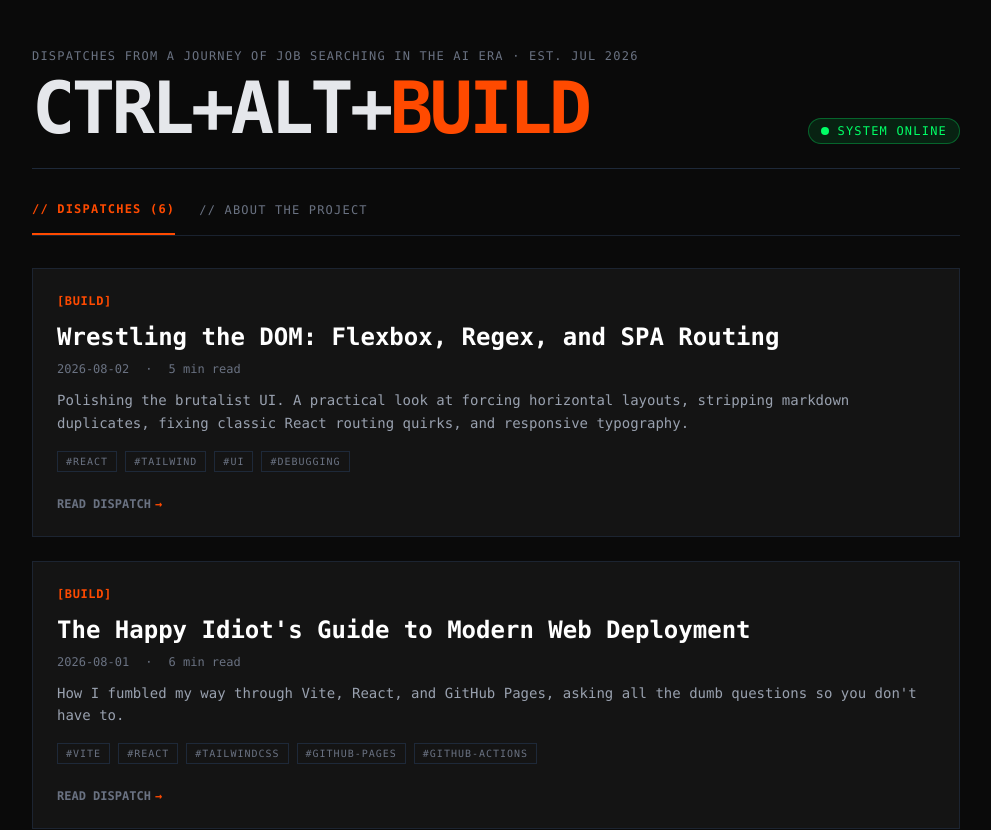
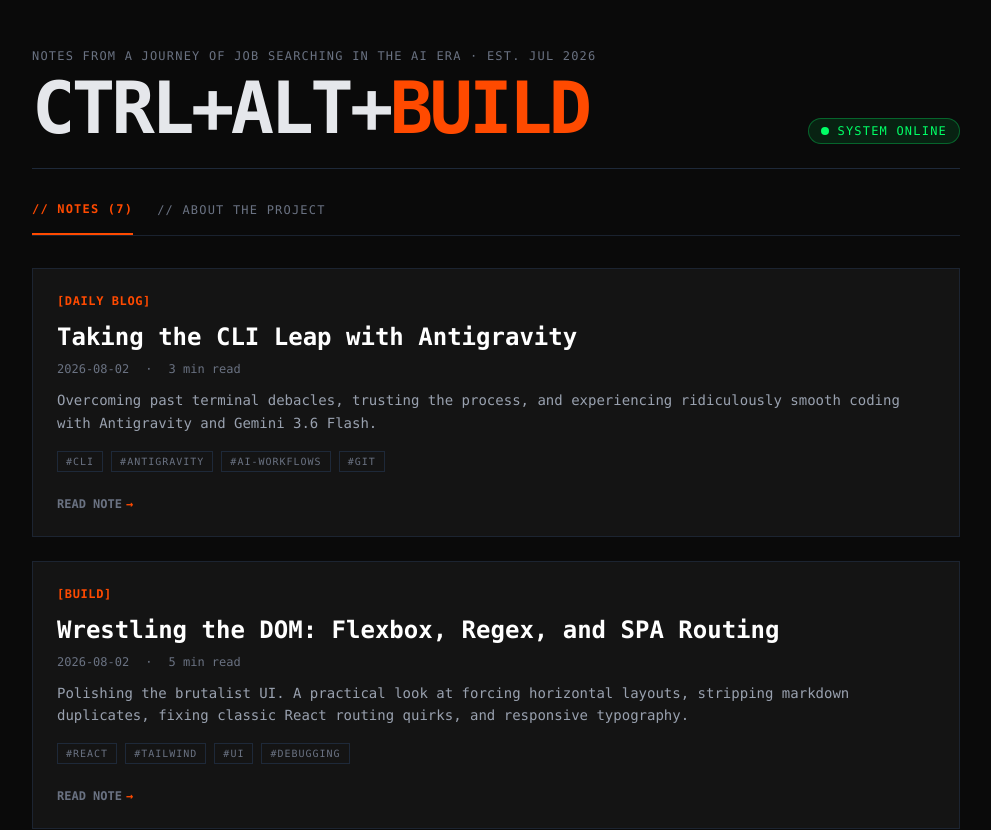
Before and after one commit to markhamill/ctrl-alt-build, a React (Vite) app: page / in a window 1280 px wide. Shown: the top 830 px of the page, without its empty margins (144-1135 px from the left). Built offline with nearby package versions, Linux system fonts and the light colour scheme.

Commit message:
New blog entry, some minor style changes

```diff
--- a/src/App.tsx
+++ b/src/App.tsx
@@ -19,7 +19,7 @@ interface Post {
 }
 
 export default function App() {
-  const [activeTab, setActiveTab] = useState<'dispatches' | 'about'>('dispatches')
+  const [activeTab, setActiveTab] = useState<'notes' | 'about'>('notes')
   const [posts, setPosts] = useState<Post[]>([])
   const [selectedPost, setSelectedPost] = useState<Post | null>(null)
 
@@ -55,19 +55,19 @@ export default function App() {
     const handleHashChange = () => {
       const hash = window.location.hash
 
-      if (hash.startsWith('#dispatch-')) {
-        const slug = hash.replace('#dispatch-', '')
+      if (hash.startsWith('#note-') || hash.startsWith('#dispatch-')) {
+        const slug = hash.replace('#note-', '').replace('#dispatch-', '')
         const post = posts.find(p => p.slug === slug)
         if (post) {
           setSelectedPost(post)
-          setActiveTab('dispatches')
+          setActiveTab('notes')
         }
       } else if (hash === '#about') {
         setSelectedPost(null)
         setActiveTab('about')
       } else {
         setSelectedPost(null)
-        setActiveTab('dispatches')
+        setActiveTab('notes')
       }
     }
 
@@ -93,7 +93,7 @@ export default function App() {
       <header className="border-b border-gray-800 pb-6 mb-8 flex justify-between items-end">
         <div>
           <p className="text-gray-500 text-xs tracking-widest uppercase mb-2">
-            Dispatches from a journey of job searching in the AI era · Est. Jul 2026
+            Notes from a journey of job searching in the AI era · Est. Jul 2026
           </p>
           <h1 className="text-5xl md:text-7xl font-black tracking-tighter cursor-pointer" onClick={() => window.location.hash = ''}>
             CTRL+ALT+<span className="text-brand-orange">BUILD</span>
@@ -108,7 +108,7 @@ export default function App() {
         </div>
       </header>
 
-{/* NAVIGATION */}
+      {/* NAVIGATION */}
       {selectedPost ? (
         <nav className="flex justify-between border-b border-gray-800/80 pb-4 mb-8 text-xs tracking-widest uppercase">
           <button
@@ -121,18 +121,18 @@ export default function App() {
           {/* NEXT / PREVIOUS ARROWS */}
           <div className="flex gap-6 font-bold">
             <button
-              onClick={() => newerPost && (window.location.hash = `dispatch-${newerPost.slug}`)}
+              onClick={() => newerPost && (window.location.hash = `note-${newerPost.slug}`)}
               disabled={!newerPost}
               className={`flex items-center transition-colors ${newerPost ? 'text-brand-orange/60 hover:text-brand-orange cursor-pointer' : 'text-gray-800 cursor-default'}`}
-              title={newerPost ? "Newer Dispatch" : ""}
+              title={newerPost ? "Newer Note" : ""}
             >
               NEWER ↑
             </button>
             <button
-              onClick={() => olderPost && (window.location.hash = `dispatch-${olderPost.slug}`)}
+              onClick={() => olderPost && (window.location.hash = `note-${olderPost.slug}`)}
               disabled={!olderPost}
               className={`flex items-center transition-colors ${olderPost ? 'text-brand-orange/60 hover:text-brand-orange cursor-pointer' : 'text-gray-800 cursor-default'}`}
-              title={olderPost ? "Older Dispatch" : ""}
+              title={olderPost ? "Older Note" : ""}
             >
               OLDER ↓
             </button>
@@ -142,9 +142,9 @@ export default function App() {
         <nav className="flex gap-6 border-b border-gray-800/80 pb-4 mb-8 text-xs tracking-widest uppercase">
           <button
             onClick={() => window.location.hash = ''}
-            className={`transition-colors ${activeTab === 'dispatches' ? 'text-brand-orange font-bold border-b-2 border-brand-orange pb-4 -mb-4' : 'text-gray-500 hover:text-gray-300'}`}
+            className={`transition-colors ${activeTab === 'notes' ? 'text-brand-orange font-bold border-b-2 border-brand-orange pb-4 -mb-4' : 'text-gray-500 hover:text-gray-300'}`}
           >
-            // DISPATCHES ({posts.length})
+            // NOTES ({posts.length})
           </button>
           <button
             onClick={() => window.location.hash = 'about'}
@@ -226,12 +226,12 @@ export default function App() {
               </ReactMarkdown>
             </div>
           </article>
-        ) : activeTab === 'dispatches' ? (
+        ) : activeTab === 'notes' ? (
           <div className="space-y-6">
             {posts.map((post) => (
               <article
                 key={post.attributes.id}
-                onClick={() => window.location.hash = `dispatch-${post.slug}`}
+                onClick={() => window.location.hash = `note-${post.slug}`}
                 className="group border border-gray-800/80 bg-brutal-panel p-6 rounded-none hover:border-brand-orange/50 transition-all duration-200 cursor-pointer"
               >
                 <div className="text-xs mb-3">
@@ -266,7 +266,7 @@ export default function App() {
                 )}
 
                 <div className="text-xs text-gray-500 group-hover:text-gray-300 flex items-center gap-1 font-semibold">
-                  READ DISPATCH <span className="text-brand-orange">→</span>
+                  READ NOTE <span className="text-brand-orange">→</span>
                 </div>
               </article>
             ))}
--- /dev/null
+++ b/src/content/007-pipeline.md
@@ -0,0 +1,27 @@
+---
+id: "007"
+date: "2026-08-02"
+category: "DAILY BLOG"
+title: "Taking the CLI Leap with Antigravity"
+excerpt: "Overcoming past terminal debacles, trusting the process, and experiencing ridiculously smooth coding with Antigravity and Gemini 3.6 Flash."
+readTime: "3 min read"
+tags: ["cli", "antigravity", "ai-workflows", "git"]
+---
+
+# Taking the CLI Leap with Antigravity
+
+I will be honest: jumping into the command line for this project made me a bit hesitant at first.
+
+My previous attempt at building a blog inside Antigravity ended up hitting a wall, and before that, I had the whole Gemini CLI debacle to remember. When you have a couple of messy technical experiences in your recent memory, it is easy to hesitate before opening up the terminal again.
+
+But that is not why I am building this. The whole point of CTRL+ALT+BUILD is to learn and build in the open, not to hide from obstacles or try to guarantee zero mistakes. So I took the leap and jumped straight in.
+
+To play it safe, I ran a few extra `git push` commits along the way just to lock in known good states I could easily recover from if things broke. As it turned out, I did not need a fallback at all.
+
+Working with Antigravity paired with 3.6 Flash was ridiculously smooth. Like, shockingly smooth.
+
+At no point were instructions misread or misapplied. I did not have to redo a single task, and perhaps best of all: there was zero copy-pasting code snippets from a chat window into my terminal, which meant zero human errors from my own sloppy editing.
+
+It is almost dangerously fast. You can literally fly through application development and watch features change so quickly you barely see the code updating under the hood.
+
+Taking the leap was completely worth it. When the tooling clicks like this, building stuff is actually fun again.
```
Also changed, not shown: src/content/005-pipeline.md (+1 -1 lines), src/content/006-pipeline.md (+1 -1 lines), 1 other file (tests, documents, lock files or other folders).
